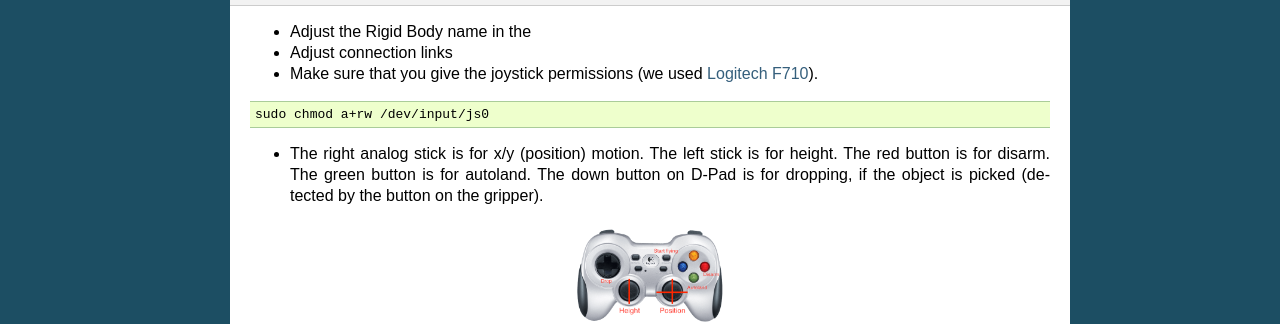
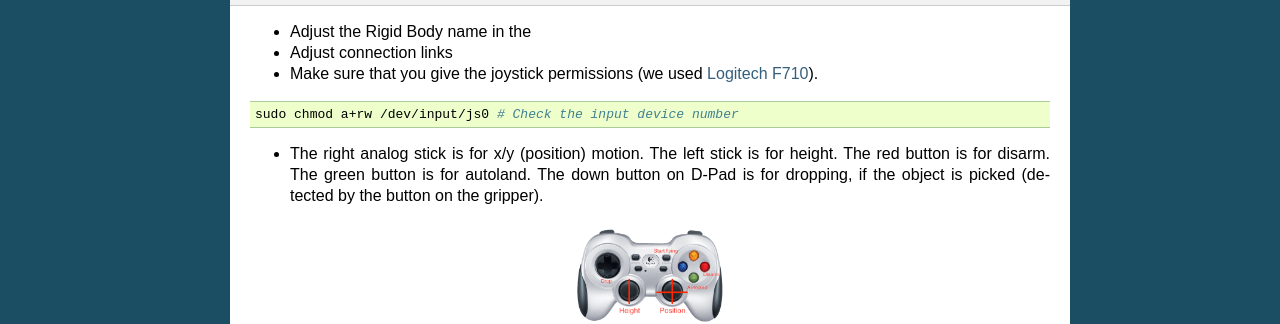
Before and after one commit to risckaust/risc-documentations, a Sphinx documentation site: the page built from docs/source/2-pick-drop-demo.rst, in a window 1280 px wide. Shown: the part 904-1228 px from the top of the page. Built offline with Sphinx 7.4.7, drawn with Linux system fonts in a browser that asks for light colours; pages that are not in the unit, such as notebooks, are missing from menus.

Commit message:
Added Pick and Drop demo page

```diff
--- a/docs/source/2-pick-drop-demo.rst
+++ b/docs/source/2-pick-drop-demo.rst
@@ -46,7 +46,7 @@ Manual control
 
 .. code-block:: bash
 
-    sudo chmod a+rw /dev/input/js0
+    sudo chmod a+rw /dev/input/js0 # Check the input device number
 
 
 - The right analog stick is for x/y (position) motion. The left stick is for height. The red button is for disarm. The green button is for autoland. The down button on D-Pad is for dropping, if the object is picked (detected by the button on the gripper).
```
